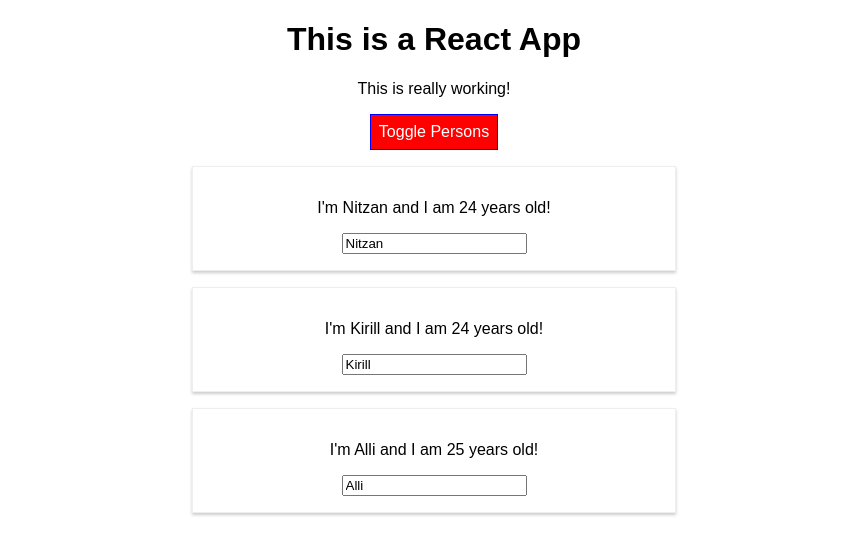
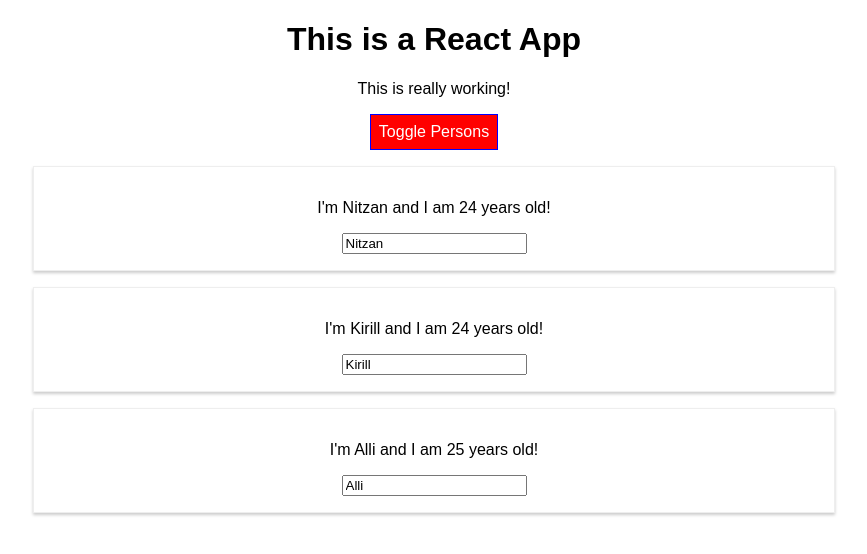
Before and after one commit to nitzan-frock/react-complete-guide, a React (Create React App) app: page / in a window 1280 px wide. Both pictures are taken after a click on the button "Toggle Persons". Shown: the top 554 px of the page, without its empty margins (206-1073 px from the left). Built offline with nearby package versions, Linux system fonts and the light colour scheme.

Commit message:
committing all for running eject script to allow CSS modules

```diff
--- a/src/App.js
+++ b/src/App.js
@@ -1,7 +1,6 @@
 import React, { Component } from 'react';
 import './App.css';
 import Person from './Person/Person';
-import Radium, {StyleRoot} from 'radium';
 
 class App extends Component {
   state = {
@@ -96,7 +95,6 @@
     }
 
     return (
-      <StyleRoot>
       <div className="App">
         <h1>This is a React App</h1>
         <p className={classes.join(' ')}>This is really working!</p>
@@ -105,10 +103,9 @@
           onClick={this.togglePersonHandler}>Toggle Persons</button>
         {persons}
       </div>
-      </StyleRoot>
     );
   }
 }
 
 // higher order component
-export default Radium(App);
+export default App;
--- a/src/Person/Person.js
+++ b/src/Person/Person.js
@@ -1,17 +1,10 @@
 import React from 'react';
-import Radium from 'radium';
 
 import './Person.css';
 
 const person = (props) => {
-    const style = {
-        // '@media (min-width: 500px)' is a JS prop name that radium will parse
-        '@media (min-width: 500px)': {
-            width: '450px',
-        }
-    }
     return (
-        <div className="Person" style={style}>
+        <div className="Person">
             <p onClick={props.click}>I'm {props.name} and I am {props.age} years old!</p>
             <p>{props.children}</p>
             <input type="text" onChange={props.changed} value={props.name} />
@@ -19,4 +12,4 @@
     )
 }
 
-export default Radium(person);
+export default person;
```
Lines whose indentation alone changed are shown as unchanged.
